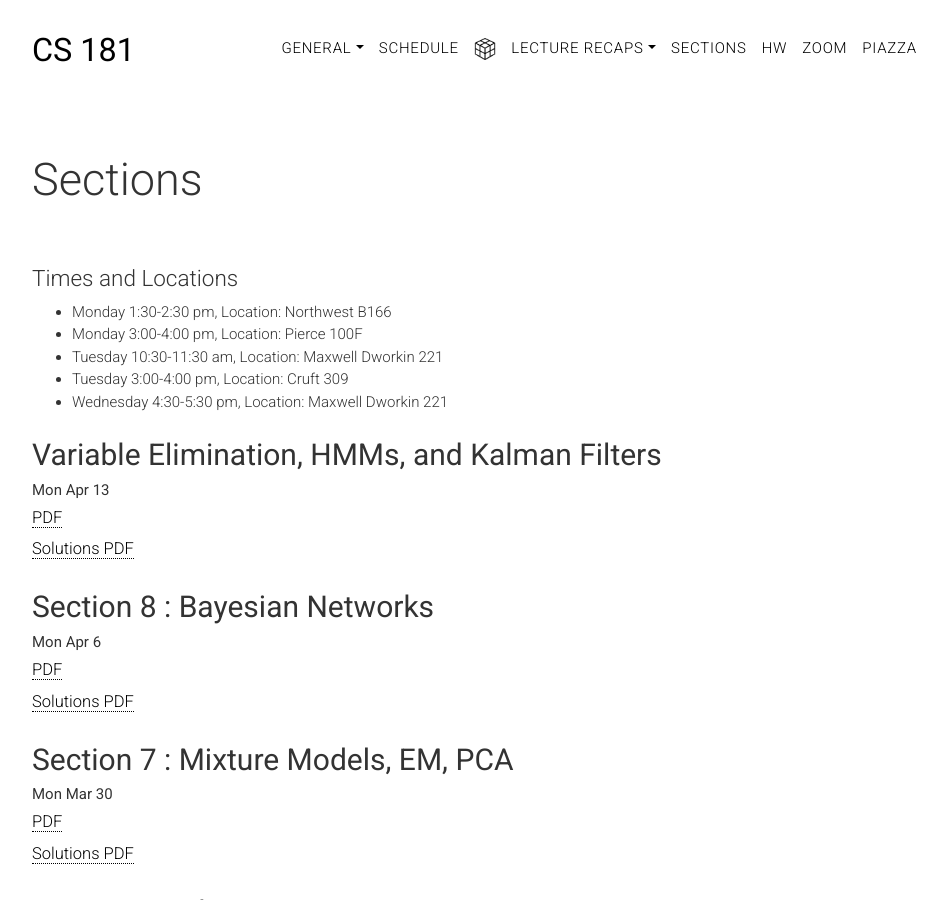
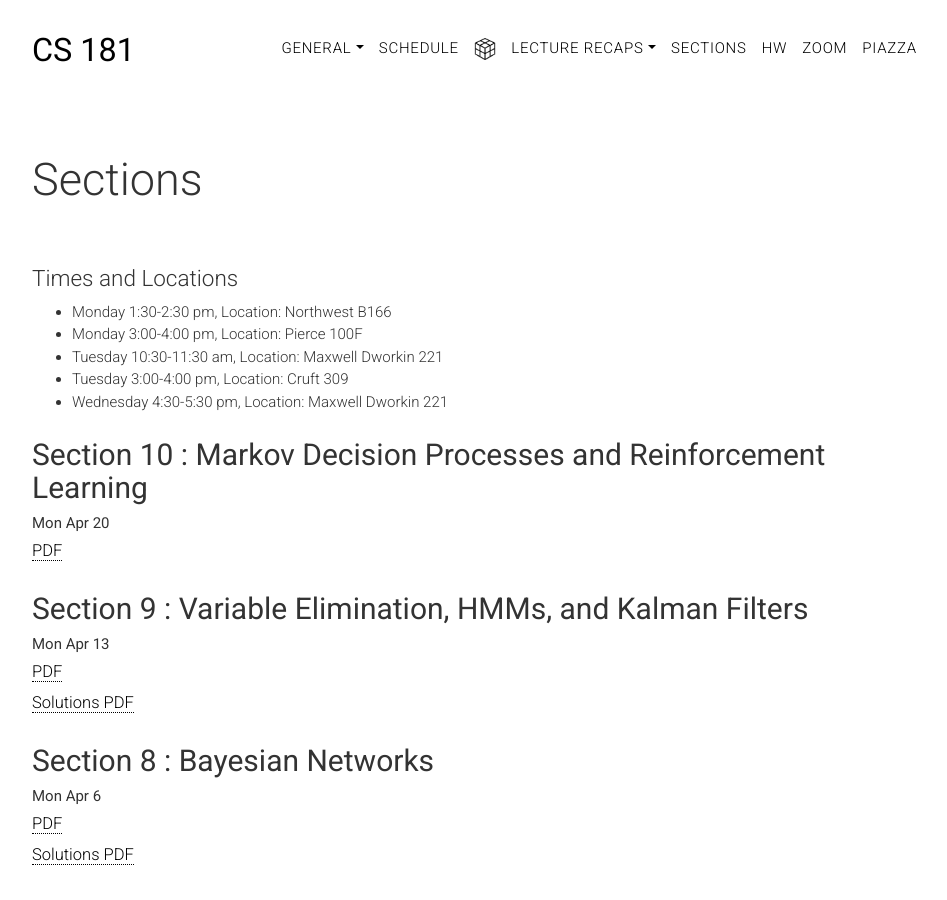
Before and after one commit to harvard-ml-courses/cs181-web-2020, a Jekyll site: the page built from sections.html, in a window 1280 px wide and 900 px high. Shown: the whole window, without its empty margins (158-1105 px from the left). Built offline with Jekyll 4.4.1, drawn with Linux system fonts in a browser that asks for light colours.

Commit message:
sec10 added

```diff
--- a/_data/all.yaml
+++ b/_data/all.yaml
@@ -364,7 +364,7 @@
     hw:
   - topic: # section 11
     subtopic:
-    section: 10. MDPs, RL
+    section: <a href="/cs181-web/sections#sec10">10. Markov Decision Processes and Reinforcement Learning</a>
     readings:
     hw:
     type: 'sec'
--- a/sections.html
+++ b/sections.html
@@ -15,9 +15,13 @@
         <li>Wednesday 4:30-5:30 pm, Location: Maxwell Dworkin 221</li>
       </ul>
 
+        <h2 class="title" id="sec10">Section 10 : Markov Decision Processes and Reinforcement Learning</h2>
+        <p class="head-subtitle">Mon Apr 20</p>
+        <ul class="lists">
+            <li><a href="sections/sec10.pdf" target="_blank">PDF</a></li>
+        </ul>
 
-
-        <h2 class="title" id="sec9">Variable Elimination, HMMs, and Kalman Filters</h2>
+        <h2 class="title" id="sec9">Section 9 : Variable Elimination, HMMs, and Kalman Filters</h2>
         <p class="head-subtitle">Mon Apr 13</p>
         <ul class="lists">
             <li><a href="sections/sec9.pdf" target="_blank">PDF</a></li>
```
Also changed, not shown: 1 other file.
